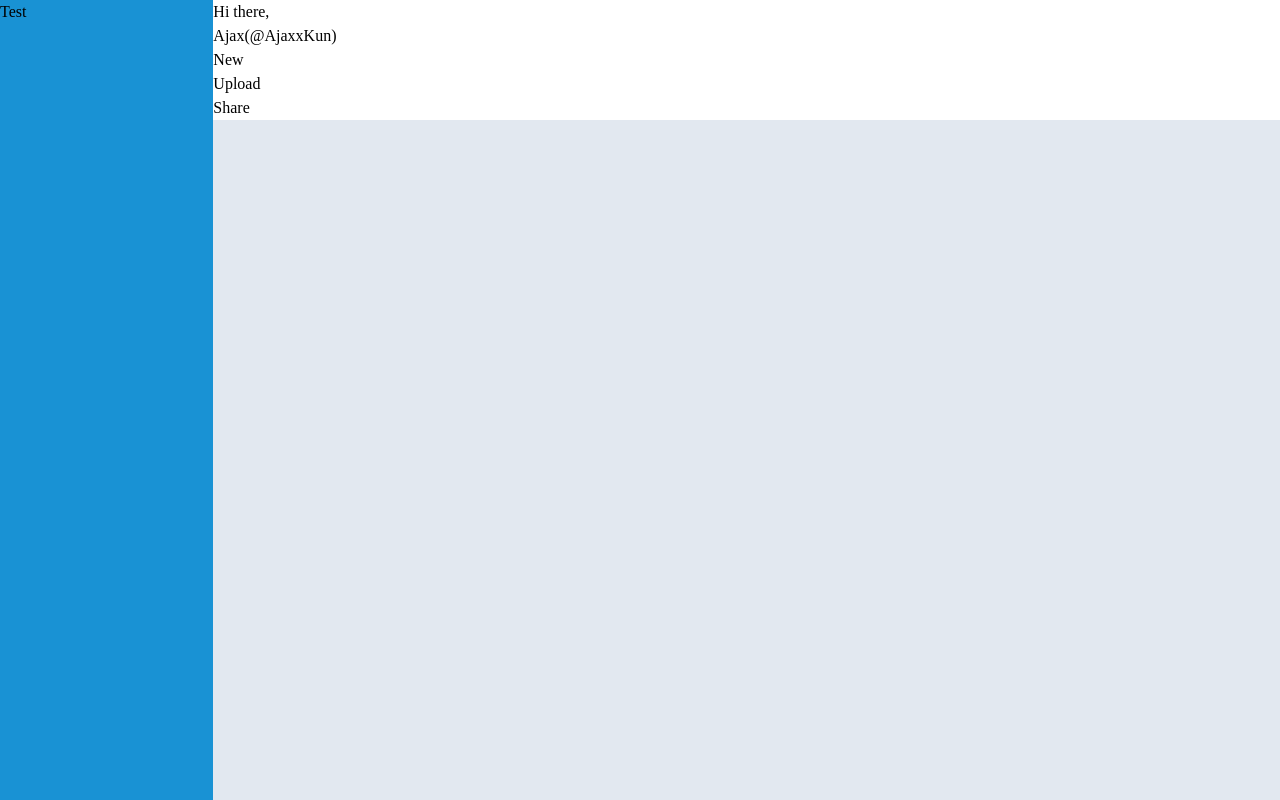
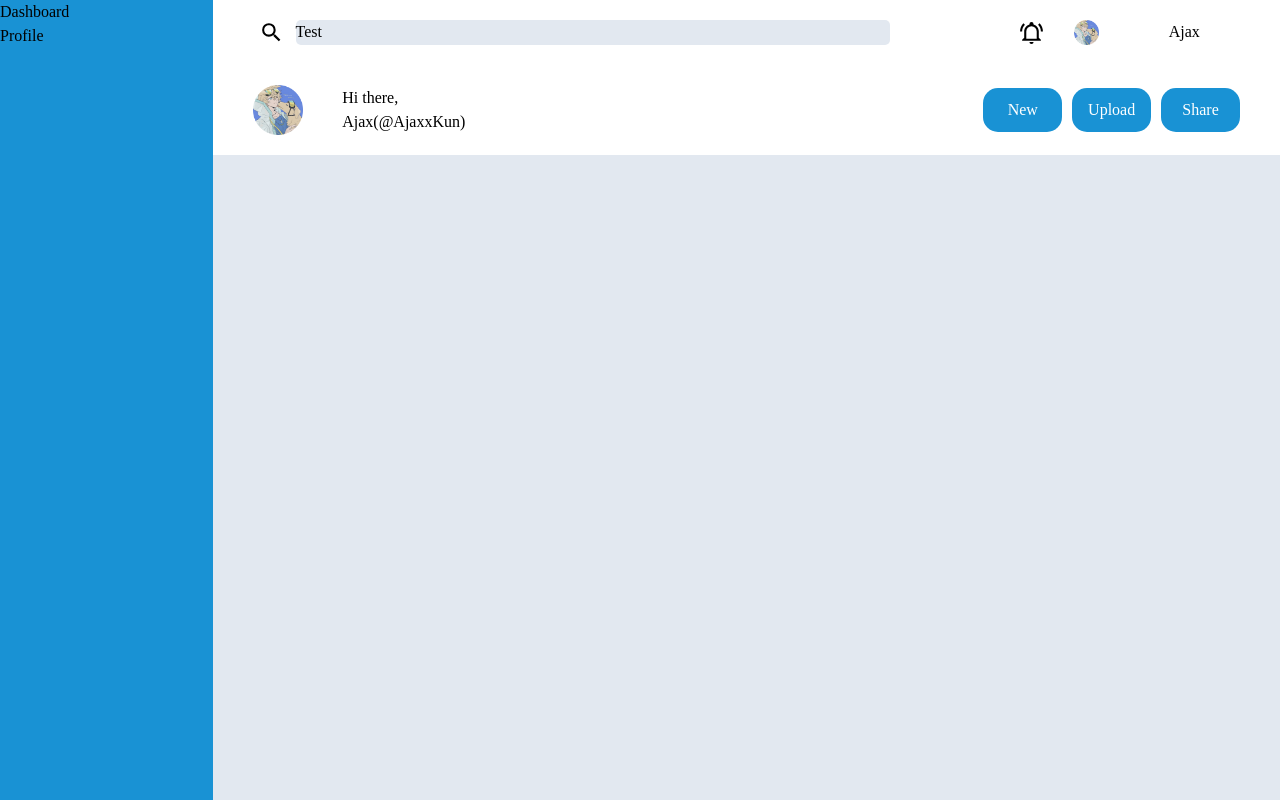
Before and after one commit to Sivasankar300/admin-dashboard, a plain HTML site: page index.html in a window 1280 px wide. Drawn offline with Linux system fonts and the light colour scheme.

Commit message:
Add layout for the the header section

```diff
--- a/index.html
+++ b/index.html
@@ -10,20 +10,41 @@
     <div class="container">
 
     <div class="header">
-       <!--  <img src="Icons/magnify.svg" alt="Search bar"> -->
-        <div class="searchBar"></div>
-        <!-- <img src="Icons/bell-ring-outline.svg" alt="Notifications"> -->
-        <!-- <img class="pfp" src="Icons/__tequila_arknights_drawn_by_sirakaro__sample-05de1e97a8121cc66eec8362a547ad98-modified.png" alt="Profile Picture"> -->
-         <!-- <img class="largePfp" src="Icons/__tequila_arknights_drawn_by_sirakaro__sample-05de1e97a8121cc66eec8362a547ad98-modified.png" alt="Profile Picture"> -->
+
+        <div class="topHeader">
+        <img class="searchIcon" src="Icons/magnify.svg" alt="Search bar">
+        <div class="searchBar">Test </div>
+
+        <img class="notifications" src="Icons/bell-ring-outline.svg" alt="Notifications">
+
+        <img class="smallPfp" src="Icons/__tequila_arknights_drawn_by_sirakaro__sample-05de1e97a8121cc66eec8362a547ad98-modified.png" alt="Profile Picture">
+
+        <div class="userName">Ajax</div>
+    </div>
+
+
+        <div class="bottomHeader">
+         <img class="largePfp" src="Icons/__tequila_arknights_drawn_by_sirakaro__sample-05de1e97a8121cc66eec8362a547ad98-modified.png" alt="Profile Picture">
+
          <div class="welcomeMsg"><span class="small">Hi there,</span><br>Ajax(@AjaxxKun)</div>
-         <div class="newBtn">New</div>
-         <div class="UploadBtn">Upload</div>
-         <div class="shareBtn">Share</div>
+
+         <div class="new button">New</div>
+         <div class="Upload button">Upload</div>
+         <div class="share button">Share</div>
+    </div>
 
 
     </div>
 
-    <div class="sidebar">Test</div>
+    <div class="sidebar">
+        <div class="dashBoard">Dashboard</div>
+        <div class="home">Profile</div>
+        <div class="profile"></div>
+        <div class="message"></div>
+        <div class="history"></div>
+        <div class="tasks"></div>
+        <div class="communities"></div>
+    </div>
 
     <div class="content"></div>
 </div>
--- a/styles.css
+++ b/styles.css
@@ -56,6 +56,11 @@
     height: 25px;
   }
 
+  .smallPfp{
+    width: 40px;
+    height: 40px;
+  }
+
   .sidebar{
     background-color:#1992D4;
     grid-row:1/5;
@@ -65,9 +70,57 @@
   .header{
     background-color: white;
     grid-column: 2/3;
+    padding: 0px 20px 0px 20px;
+  }
+
+  .topHeader{
+    display: grid;
+    grid-template-columns: 1fr 16fr 4fr 2fr 3fr;
+    justify-items: center;
+
+    padding: 20px;
+    gap:5px
+  }
+
+  .searchBar{
+    background-color: #E2E8F0;
+    border-radius: 5px;
+    justify-self: stretch;
+  }
+
+  .notifications{
+    justify-self: flex-end;
+  }
+
+  .bottomHeader{
+    display:grid;
+    grid-template-columns: 1fr 8fr 1fr 1fr 1fr;
+    align-items:center;
+    gap:10px;
+
+
+    padding:20px;
+  }
+
+  img.largePfp{
+    min-height: 50px;
+    min-width: 50px;
+
+  }
+
+  .buttons{
+    align-items:center ;
   }
 
   .content{
     background-color: #E2E8F0;
     grid-row:2/5;
   }
+
+  .button{
+    color: white;
+    background-color: #1992D4;
+    border-radius: 15px;
+    padding:10px;
+    text-align:center;
+  }
```
